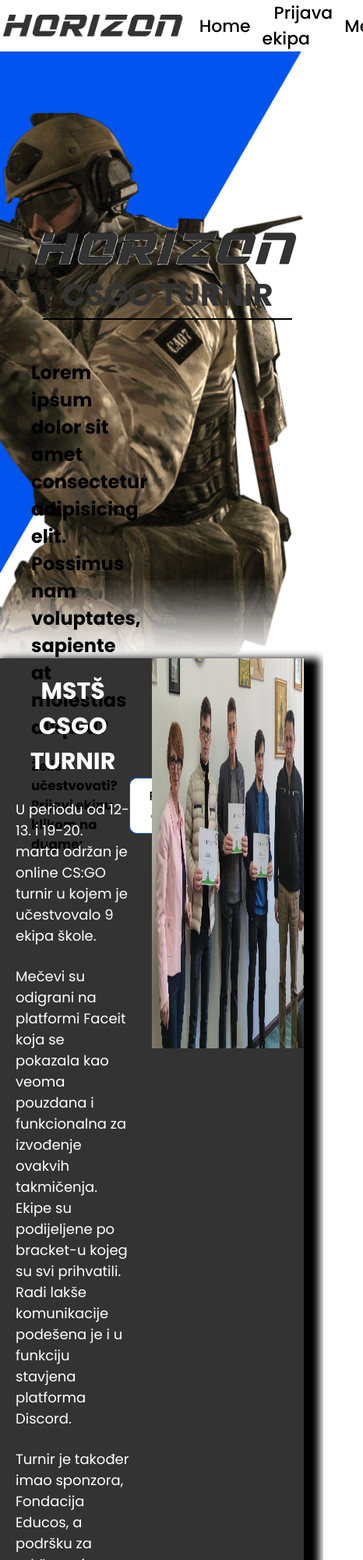
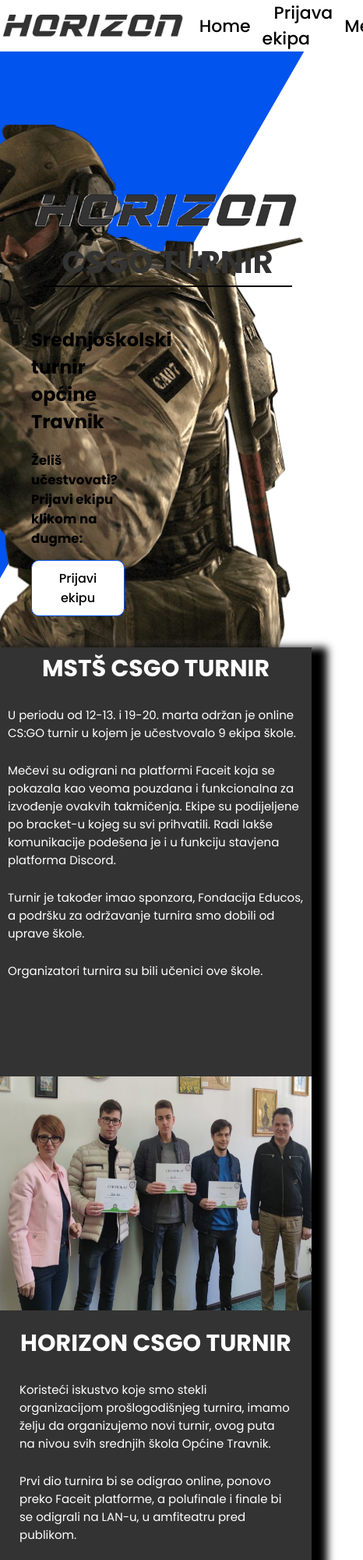
Before and after one commit to MSTS-CSGO/msts-csgo.github.io, a plain HTML site: page index.html in a window 390 px wide. Shown: the top 2000 px of the page at 78% size, 466 px wide, since content can reach past the window. Drawn offline with Linux system fonts and the light colour scheme.

Commit message:
Create index.html (#4)
Co-authored-by: AldinGrabus <aldin.grabus7@gmail.com>

```diff
--- a/index.html
+++ b/index.html
@@ -24,18 +24,21 @@
     <main>
         <div class="home" id="home">
             <div class="lijevo">
+                <div class="containerHome">
                     <img src="slike/logoo.png" alt="" width="350px" class="logomain">
                     <h1>CSGO TURNIR</h1>
-                <h2>Lorem ipsum dolor sit amet consectetur adipisicing elit. Possimus nam voluptates, sapiente at molestias aliquid?</h2>
+                    <h2>Srednjoškolski turnir općine Travnik
+                    </h2>
                     <div class="prijavit">
                         <h5>Želiš učestvovati? Prijavi ekipu klikom na dugme:</h5>
                         <a href="prijava.html"><button>Prijavi ekipu</button></a>
                     </div>
                 </div>
+            </div>
             <img src="slike/baner.png" alt="" class="baner">
         </div>
-        <div class="oTurniru" id="oturniru"">
-            <div>
+        <div class="oTurniru" id="oturniru">
+            <div class="mstsCsgo">
                 <h2>MSTŠ CSGO TURNIR</h2>
                 <br>
                 <p>U periodu od 12-13. i 19-20. marta održan je online CS:GO turnir u kojem je učestvovalo 9 ekipa škole.</p>
@@ -47,15 +50,19 @@
                 <p>Organizatori turnira su bili učenici ove škole.</p>
             </div>
             <img src="slike/turnir.jpg" alt="">
-            <img src="slike/thumb.jpg" alt="">
+            <img src="slike/thumb.jpg" alt="" class="poster">
+            <div class="HorizonCsgo">
                 <div>
                     <h2>HORIZON CSGO TURNIR</h2>
                 <br>
-                <p>Koristeći iskustvo koje smo stekli organizacijom prošlogodišnjeg turnira, imamo želju da organizujemo novi turnir, ovog puta na nivou svih srednjih škola Općine Travnik.</p>
+                <p>Koristeći iskustvo koje smo stekli organizacijom prošlogodišnjeg turnira, imamo želju da organizujemo novi turnir,
+                    ovog puta na nivou svih srednjih škola Općine Travnik.</p>
                 <br>
-                <p>Prvi dio turnira bi se odigrao online, ponovo preko Faceit platforme, a polufinale i finale bi se odigrali na LAN-u, u amfiteatru pred publikom.</p>
+                <p>Prvi dio turnira bi se odigrao online, ponovo preko Faceit platforme, a polufinale i finale bi se odigrali na LAN-u,
+                    u amfiteatru pred publikom.</p>
                 <br>
-                <p>Komunikacija sa organizatorom će se ponovo održati preko plaftorme Discord. Također su osposobljene sobe za dopisivanje i pričanje sa drugim učesnicima turnira.</p>
+                <p>Komunikacija sa organizatorom će se ponovo održati preko plaftorme Discord. Također su osposobljene sobe za
+                    dopisivanje i pričanje sa drugim učesnicima turnira.</p></div>
                 <div class="pravila" id="pravila">
                     <p>Pravila Turnira Lorem ipsum dolor sit amet.</p>
                     <a href="pravila.pdf" download="pravila.pdf" target="_blank"><button>Pravila</button></a>
--- a/style.css
+++ b/style.css
@@ -9,7 +9,7 @@
 
 nav{
     position: absolute;
-    height: 6vh;
+    height: 10vh;
    display: flex;
    justify-content: space-around;
    align-items: center;
@@ -47,19 +47,16 @@ nav .desno ul li a:hover{
 }
 
 .home{
-height: 100vh;
+height: 830px;
 }
 
 .home .lijevo{
     width: 50%;
     display: flex;
     flex-direction: column;
+    justify-content: center;
     padding: 40px;
     height: 100%;
-}
-.home .logomain{
-
-    margin-top: 250px;
 }
 .home h1{
     color: #333333;
@@ -100,7 +97,6 @@ height: 100vh;
     position: absolute;
     top: 0;
     right: 0;
-    height: 100vh;
     z-index: -10;
 }
 
@@ -108,19 +104,24 @@ height: 100vh;
     background-color: #333;
     color: white;
     box-shadow: #000 10px 10px 10px 10px;
-display: grid;
-grid-template-columns: 1fr 1fr;
-grid-template-rows: 1fr 1fr;
+    display: grid;
+    grid-template-columns: 1fr 1fr;
+    grid-template-rows: 550px 550px;
 }
-
+.HorizonCsgo{
+    display: flex;
+    flex-direction: column;
+    justify-content: space-between;
+    align-items: center;
+}
 .oTurniru img{
     width: 100%;
-    height: 500px;
+    height: 550px;
 }
 
 .oTurniru div{
-    width: 48vw;
-    padding: 20px;
+    width: 100%;
+    padding: 15px;
 }
 .oTurniru div h2 {
     text-align: center;
@@ -135,7 +136,6 @@ grid-template-rows: 1fr 1fr;
     justify-content: space-around;
     align-items: center;
     font-size: 18px;
-    margin-top: 70px;
     z-index: 3;
     padding: 20px 20px;
     box-shadow: #000 5px 5px 20px 3px;
@@ -148,10 +148,16 @@ grid-template-rows: 1fr 1fr;
     font-size: 20px;
     padding: 5px 25px;
     background-color: #0154ED;
-    border: none;
+    border: 1px solid #0154ED;
     color: white;
     border-radius: 10px;
     cursor: pointer;
+}
+.pravila button:hover{
+    background-color: white;
+    border: 1px solid #0154ED;
+    color: black;
+    transition: ease 0.3s 0.05s;
 }
 
 .kontakt{
@@ -203,3 +209,76 @@ grid-template-rows: 1fr 1fr;
     width: 50vw;
     z-index: 0;
 }
+
+@media (max-width:1370px){
+    .containerHome{
+        margin-top: 80px;
+    }
+    .home .prijavit{
+        flex-direction: column;
+        align-items: flex-start;
+    }
+
+
+}
+@media (max-width:1000px) {
+    .kontakt img{
+        display: none;
+    }
+    .home .lijevo{
+        justify-content: flex-end;
+    }
+        .containerHome {
+            margin-top: 0px;
+        }
+    .kontakt form{
+        width: 700px;
+    }
+    .oTurniru{
+        grid-template-columns: 1fr;
+            grid-template-rows: 550px 550px 550px 550px;
+    }
+    .oTurniru .HorizonCsgo, .oTurniru .mstsCsgo{
+        padding: 50px;
+    }
+    .oTurniru .HorizonCsgo{
+        order: 2;
+    }
+    .oTurniru .poster{
+        order: 3;
+    }
+
+}
+@media (max-width:675px) {
+    .oTurniru .HorizonCsgo, .oTurniru .mstsCsgo {
+            padding: 10px 20px;
+        }
+    .oTurniru img{
+        height: 400px;
+
+    }
+    .oTurniru{
+        grid-template-rows: 550px 400px 550px 400px;
+
+    }
+    .oTurniru div p{
+        font-size: 16px;
+    }
+}
+@media (max-width:450px) {
+    body{
+        min-width: 400px;
+    }
+    .oTurniru div p {
+            font-size: 15px;
+        }
+    .oTurniru .HorizonCsgo, .oTurniru .mstsCsgo {
+            padding: 5px 10px;
+        }
+    .oTurniru {
+        grid-template-rows: 550px 300px 550px 300px;
+        }
+        .oTurniru img {
+            height: 300px;
+        }
+}
```
Also changed, not shown: prijava.css (+14 -0 lines), prijava.html (+10 -7 lines). Lines whose indentation alone changed are shown as unchanged.
